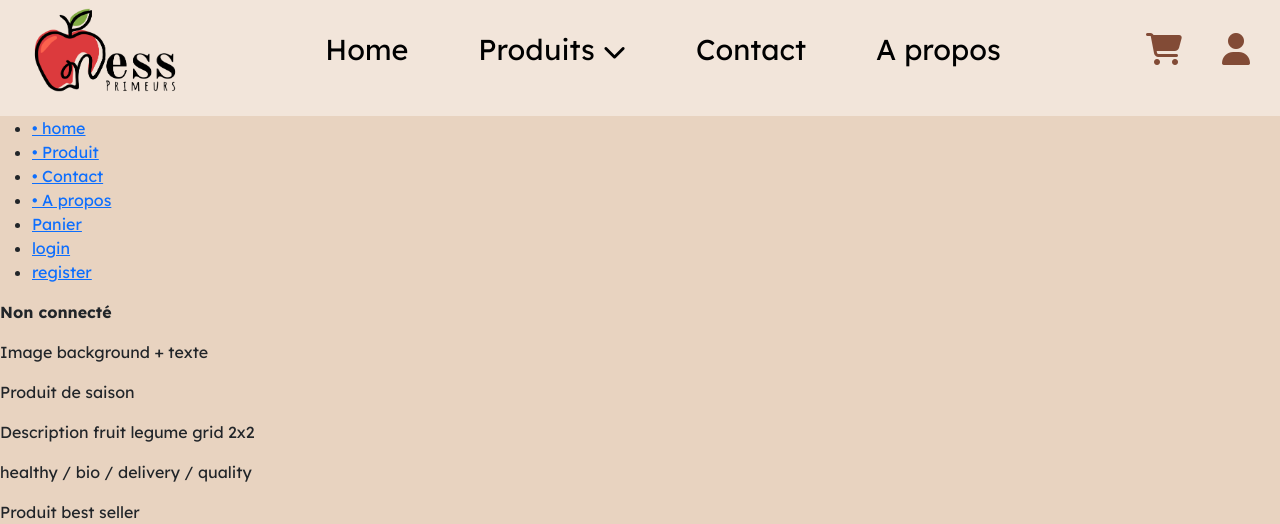
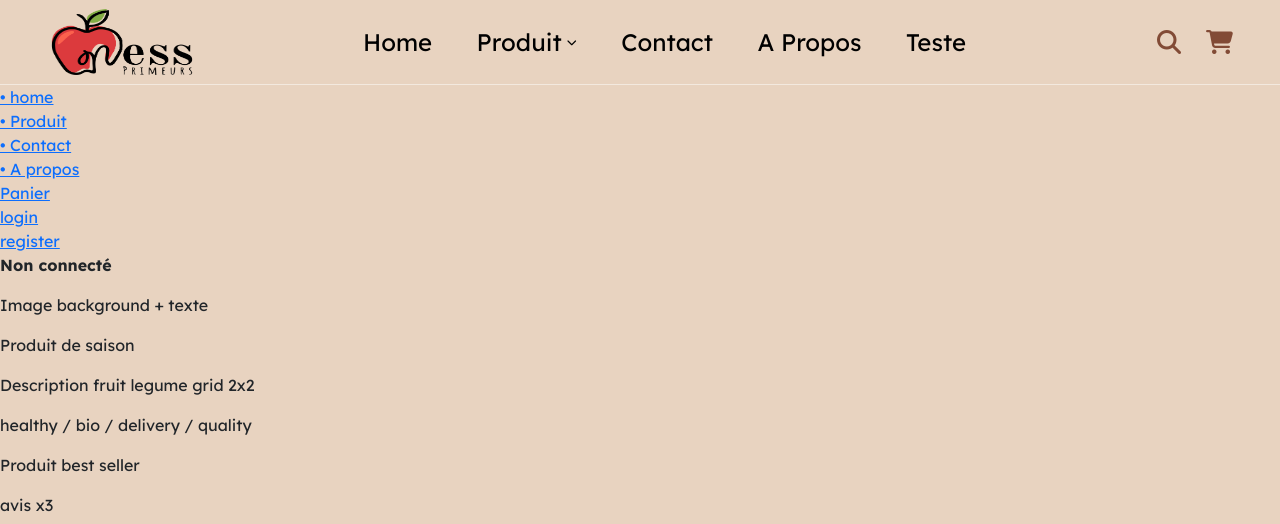
Before and after one commit to AlexGthr/SfNessProject, a Symfony app: template templates/home/index.html.twig in a window 1280 px wide. Shown: the top 524 px of the page. Run offline with Twig, Linux system fonts and the light colour scheme; the template is opened without the code that fills it, so the values that code supplies are empty; some libraries are stand-ins or nearby versions.

Commit message:
Finalisation de la navBar avec menu déroulant et responsive mobile

```diff
--- a/public/css/style.css
+++ b/public/css/style.css
@@ -9,102 +9,314 @@
     font-family: "Lexend", sans-serif;
 }
 
+ul {
+    margin-bottom: 0;
+    padding-left: 0;
+}
+
 body {
     background-color: #E8D3C0;
 }
 
-header {
-    position: sticky;
-    background-color: var(--bg-header);
+.container {
+    max-width: 95vw;
+    margin: auto;
+    padding: 0 15px;
 }
 
+.header {
+    position: sticky;
+    left: 0;
+    top: 0;
+    width: 100%;
+    border-bottom: 1px solid hsl(0, 0%, 100%, 0.5);
+    z-index: 10;
+}
+
+.header .container {
+    display: flex;
+    align-items: center;
+    justify-content: space-between;
+}
+
+.logo img {
+    width: 150px;
+    height: 80px;
+}
+
+.header .logo img {
+    vertical-align: middle;
+}
+
+.header .menu .head {
+    display: none;
+}
+
+.header .menu ul {
+    list-style: none;
+}
+
+.header .menu > ul > li {
+    display: inline-block;
+}
+
+.header .menu > ul > li:not(:last-child) {
+    margin-right: 40px;
+}
+
+.header .menu .dropdown {
+    position: relative;
+}
+
+.header .menu a{
+    text-decoration: none;
+    text-transform: capitalize;
+    font-size: 24px;
+    color: var(--first-color);
+    line-height: 1.5;
+    display: block;
+}
+
+.header .menu > ul > li > a {
+    padding: 24px 0;
+}
+
+.header .menu > ul > .dropdown > a {
+    padding-right: 15px;
+}
+
+.header .menu i {
+    font-size: 10px;
+    pointer-events: none;
+    user-select: none;
+    position: absolute;
+    color: black;
+    top: calc(50% - 5px);
+}
+
+.header .menu > ul > li > i {
+    right: 0;
+}
+
+.header .menu .sub-menu {
+    position: absolute;
+    top: 100%;
+    left: 0;
+    width: 230px;
+    padding: 15px 0;
+    background-color: bisque;
+    box-shadow: 0 0 5px hsla(0, 0%, 0%, 0.5);
+    z-index: 1;
+    transform-origin: top;
+    transform: scaleY(0);
+    visibility: hidden;
+    opacity: 0;
+}
+
+.header .menu .sub-menu a {
+    padding: 6px 24px;
+}
+
+.header .menu .sub-menu span {
+    background-image: linear-gradient(hsl(0, 100%, 1%), hsl(0, 100%, 1%));
+    background-size: 0 2px;
+    background-repeat: no-repeat;
+    background-position: 0 100%;
+    transition: background-size 0.5s ease;
+}
+
+.header .menu .sub-menu li:hover > a > span {
+    background-size: 100% 2px;
+}
+
+.header .menu li:hover > .sub-menu {
+    opacity: 1;
+    transform: none;
+    visibility: visible;
+    transition: all 0.5s ease;
+}
+
+.header-right {
+    display: flex;
+}
+.header-right > * {
+    margin-left: 25px;
+}
+
+.header-right .icon-btn {
+    background-color: transparent;
+    border: none;
+    cursor: pointer;
+    color: var(--second-color);
+    font-size: 24px;
+}
+
+.header-right .open-menu-btn {
+    display: none;
+}
+
+@media(max-width:990px){
+    .header {
+        padding: 12px 0;
+    }
+
+    .header .menu {
+        position: fixed;
+        right: 0;
+        top: 0;
+        width: 320px;
+        height: 100%;
+        background-color: bisque;
+        padding: 15px 30px 30px;
+        overflow-y: auto;
+        z-index: 1;
+        transform: translateX(100%);
+    }
+
+    .header .menu.open {
+        transform: none;
+    }
+
+    .header .menu .head {
+        display: flex;
+        align-items: center;
+        justify-content: space-between;
+        margin-bottom: 25px;
+    }
+
+    .header .menu .close-menu-btn {
+        height: 35px;
+        width: 35px;
+        position: relative;
+        display: inline-flex;
+        align-items: center;
+        justify-content: center;
+        background-color: transparent;
+        cursor: pointer;
+        border: none;
+    }
+
+    .header .menu .close-menu-btn::before,
+    .header .menu .close-menu-btn::after {
+        content: '';
+        position: absolute;
+        width: 80%;
+        height: 2px;
+        background-color: black;
+    }
+
+    .header .menu .close-menu-btn::before {
+        transform: rotate(45deg);
+    }
+
+    .header .menu .close-menu-btn::after {
+        transform: rotate(-45deg);
+    }
+
+    .header .menu > ul > li {
+        display: block;
+    }
+
+    .header .menu > ul > li:not(:last-child) {
+        margin-right: 0;
+    }
+
+    .header .menu li {
+        border-bottom: 1px solid grey;
+    }
+
+    .header .menu .dropdown.activeMenu > i {
+        background-color: grey;
+        transform: rotate(180deg);
+    }
+    .header .menu li:first-child {
+        border-top: 1px solid grey;
+    }
+
+    .header .menu > ul > li > a {
+        padding: 12px 0;
+    }
+
+    .header .menu > ul > .dropdown > a {
+        padding-right: 34px;
+    }
+
+    .header .menu i {
+        height: 34px;
+        width: 34px;
+        border: 1px solid grey;
+        display: inline-flex;
+        align-items: center;
+        justify-content: center;
+        pointer-events: auto;
+        cursor: pointer;
+        top: 7px;
+    }
+
+    .header .menu .sub-menu {
+        position: static;
+        opacity: 1;
+        transform: none;
+        visibility: visible;
+        padding: 0;
+        transition: none;
+        box-shadow: none;
+        width: 100%;
+        display: none;
+    }
+
+    .header .menu .dropdown.activeMenu > .sub-menu {
+        display: block;
+    }
+
+    .header .menu .sub-menu li:last-child {
+        border: none;
+    }
+
+    .header .menu .sub-menu a {
+        padding: 12px 0 12px 15px;
+    }
+
+    .header .menu .sub-menu span {
+        background-image: none;
+    }
+
+    .header .menu .sub-menu i {
+        transform: none;
+        right: 0;
+    }
+
+    .header-right .open-menu-btn {
+        display: inline-flex;
+        align-items: center;
+        justify-content: center;
+        height: 40px;
+        width: 44px;
+        cursor: pointer;
+        position: relative;
+        background-color: transparent;
+        border: none;
+    }
+
+    .header-right .open-menu-btn .line {
+        height: 2px;
+        width: 30px;
+        background-color: black;
+        position: absolute;
+    }
+
+    .header-right .open-menu-btn .line-1 {
+        transform: translateY(-8px);
+    }
+
+    .header-right .open-menu-btn .line-3 {
+        transform: translateY(8px);
+    }
+}
 .success {
     background-color: green;
     border-color: green;
     transition: all 1s;
-}
-
-.nav_bar {
-    display: flex;
-    justify-content: space-between;
-    padding: 0 30px;
-    width: 100vw;
-}
-
-.nav_bar img {
-    height: 100px;
-    width: 150px;
-}
-
-nav > ul {
-    height: 100px;
-    display: flex;
-    justify-content: center;
-    align-items: center;
-    gap: 70px;
-    list-style: none;
-}
-
-.shop_user > ul {
-    height: 100px;
-    display: flex;
-    justify-content: center;
-    align-items: center;
-    gap: 40px;
-    list-style: none;
-}
-
-.shop_user i {
-    color: var(--second-color);
-    font-size: 2em;
-}
-
-nav a {
-    color: var(--first-color);
-    font-size: 1.8em;
-    text-decoration: none;
-}
-
-nav a i {
-    font-size: 0.8em;
-}
-
-.link{
-    position: relative;
-}
-
-.link:after{
-    content: '';
-    position: absolute;
-    width: 0; height: 3px;
-    display: block;
-    margin-top: 5px;
-    right: 0;
-    background: black;
-    transition: width .2s ease;
-    -webkit-transition: width .2s ease;
-}
-
-.link:hover:after{
-    width: 100%;
-    left: 0;
-    background: black;
-}
-
-.deroulant {
-    position: relative;
-}
-
-.sous-menu {
-    position: absolute;
-    width: 150px;
-    top: 100%;
-    /* display: none; */
-}
-
-.sous-menu li {
-    text-align: center;
-    list-style: none;
 }
 
 .listProduit {
--- a/public/js/script.js
+++ b/public/js/script.js
@@ -1,6 +1,17 @@
-// document.getElementById('burger-menu').addEventListener('click', () => {
-//     document.getElementById('nav-links').classList.toggle('active');
-// });
+const menu = document.querySelector(".menu");
+const openMenuBtn = document.querySelector(".open-menu-btn");
+const closeMenuBtn = document.querySelector(".close-menu-btn");
+
+[openMenuBtn, closeMenuBtn].forEach((btn) => {
+    btn.addEventListener("click", () => {
+        menu.classList.toggle("open");
+        menu.style.transition = "transform 0.5s ease";
+    });
+});
+
+menu.querySelector('.dropdown > i').addEventListener("click", function() {
+    this.closest(".dropdown").classList.toggle("activeMenu");
+})
 
 // Quand le DOM est ready alors je crée une function :
 $(document).ready(function() {
--- a/templates/base.html.twig
+++ b/templates/base.html.twig
@@ -15,32 +15,43 @@
         {% endblock %}
     </head>
     <body>
-        <header>
-                <div class="nav_bar">
+        <header class="header">
+            <div class="container">
+                <div class="logo">
+                    <img src="{{ asset('img/logonessprimeur.png')}}" alt="Logo Ness Primeur">
+                </div>
+                <nav class="menu">
+                    <div class="head">
+                        <div class="logo"><img src="{{ asset('img/logonessprimeur.png')}}" alt="Logo Ness Primeur"></div>
+                        <button type="button" class="close-menu-btn"></button>
+                    </div>
+                    <ul>
+                        <li><a href="">home</a></li>
+                        <li class="dropdown">
+                            <a href="">produit</a>
+                            <i class="fa-solid fa-chevron-down"></i>
+                                <ul class="sub-menu">
+                                    <li><a href="#"><span>produit 1</span></a></li>
+                                    <li><a href="#"><span>produit 2</span></a></li>
+                                    <li><a href="#"><span>produit 3</span></a></li>
+                                </ul>
+                        </li>
+                        <li><a href="">contact</a></li>
+                        <li><a href="">a propos</a></li>
+                        <li><a href="">teste</a></li>
+                    </ul>
+                </nav>
+                <div class="header-right">
+                    <button type="button" class="search-btn icon-btn"><i class="fa-solid fa-search"></i></button>
+                    <button type="button" class="cart-btn icon-btn"><i class="fa-solid fa-shopping-cart"></i></button>
+                    <button type="button" class="open-menu-btn">
+                        <span class="line line-1"></span>
+                        <span class="line line-2"></span>
+                        <span class="line line-3"></span>
+                    </button>
 
-                        <figure>
-                            <a href="{{ path('app_home') }}"><img src="{{ asset('img/logonessprimeur.png') }}"></a>
-                        </figure>
-
-                        <nav>
-                            <ul>
-                                <li><a class="link" href="{{ path('app_home') }}">Home</a></li>
-
-                                <li class="deroulant">
-                                    <a class="link" href="{{ path('app_product') }}">Produits
-                                        <i class="fa-solid fa-chevron-down"></i></a></li>
-                                <li><a class="link" href="{{ path('app_contact') }}">Contact</a></li>
-                                <li><a class="link" href="{{ path('app_apropos') }}">A propos</a></li>
-                            </ul>
-                        </nav>
-
-                    <div class="shop_user">
-                        <ul>
-                            <li class="boxPanier"><a href="{{ path('app_panier') }}"><i class="fa-solid fa-cart-shopping"></i></a></li>
-                            <li class="userDeroulant"><a href="#"><i class="fa-solid fa-user"></i></a></li>
-                        </ul>
-                    </div>
                 </div>
+            </div>
         </header>
 
         <section id="wrapper_content">
```
